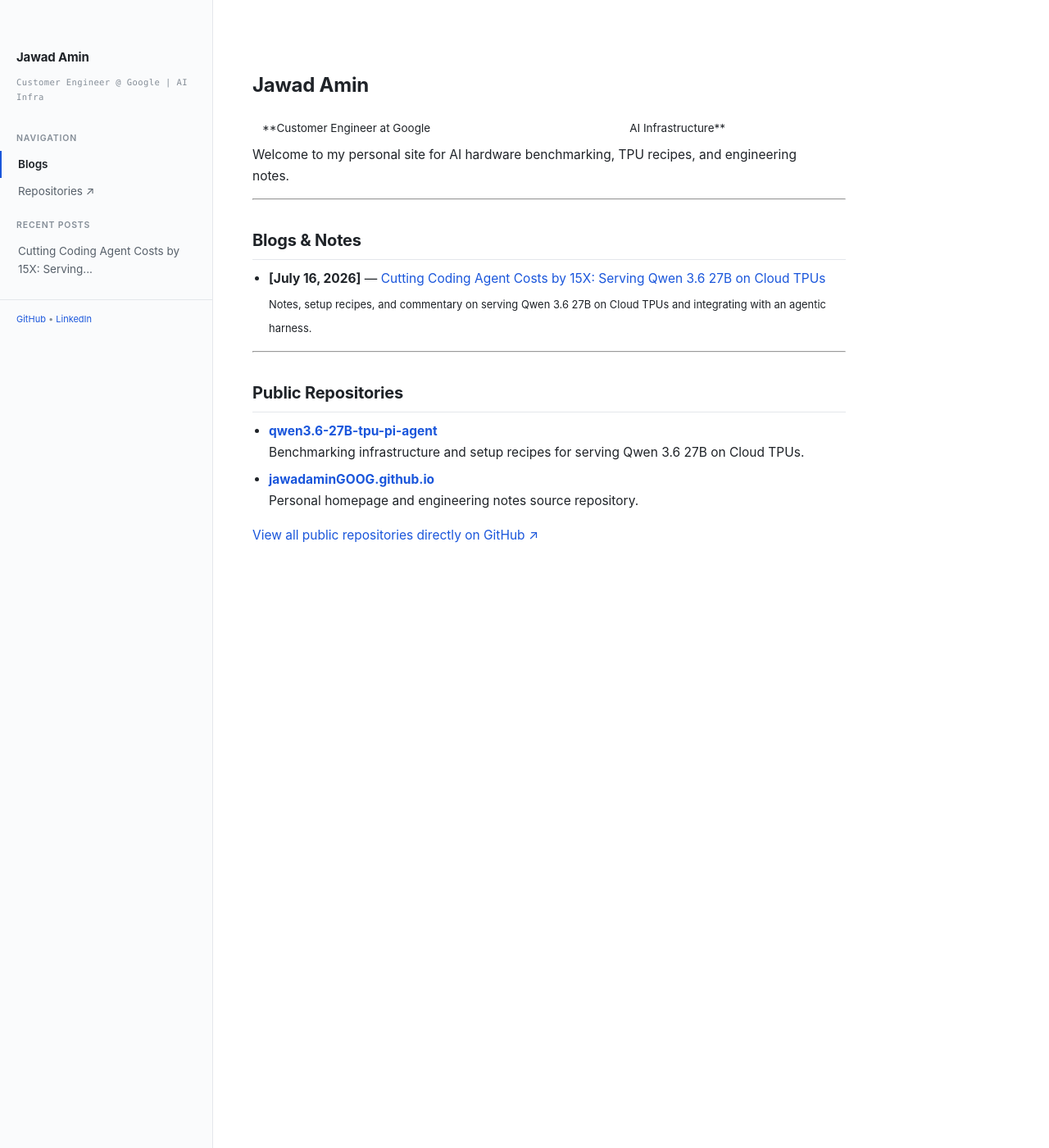
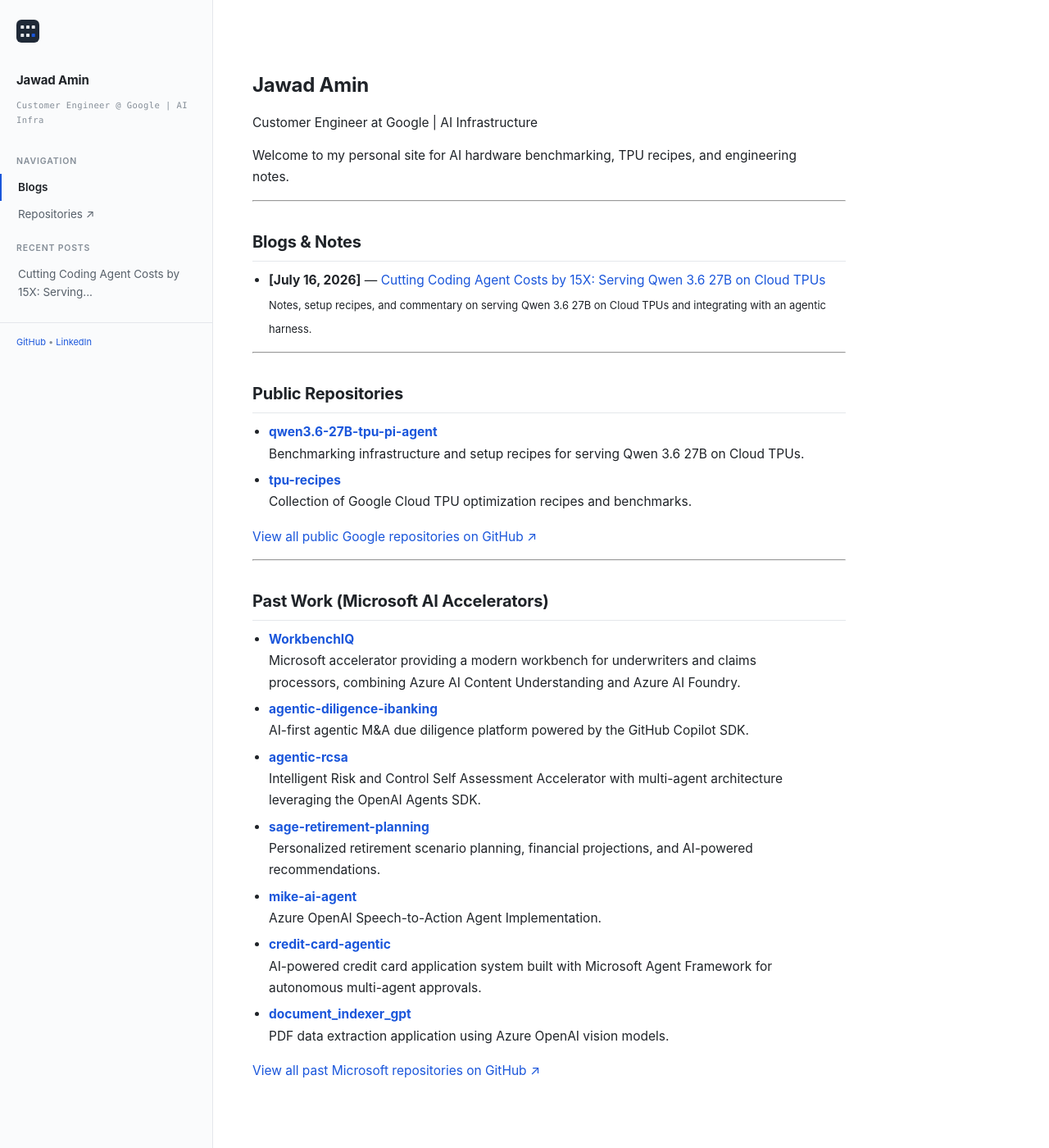
Before and after one commit to jawadaminGOOG/jawadaminGOOG.github.io, a Jekyll site: the page built from index.md, in a window 1280 px wide and 1400 px high. Shown: the whole window at 82% size. Built offline with Jekyll 4.4.1, drawn with Linux system fonts in a browser that asks for light colours.

Commit message:
Add Past Work section with Microsoft AI repositories and brand SVG logo

```diff
--- a/_layouts/default.html
+++ b/_layouts/default.html
@@ -12,6 +12,19 @@
 
   <aside class="sidebar">
     <div class="brand">
+      <div class="brand-logo">
+        <svg xmlns="http://www.w3.org/2000/svg" viewBox="0 0 32 32" width="28" height="28" style="display:block; margin-bottom:10px;">
+          <rect width="32" height="32" rx="7" fill="#1F2937"/>
+          <g fill="#E5E7EB">
+            <rect x="6" y="8" width="4.6" height="4.6" rx="1"/>
+            <rect x="13.7" y="8" width="4.6" height="4.6" rx="1"/>
+            <rect x="21.4" y="8" width="4.6" height="4.6" rx="1"/>
+            <rect x="6" y="19.4" width="4.6" height="4.6" rx="1"/>
+            <rect x="13.7" y="19.4" width="4.6" height="4.6" rx="1"/>
+          </g>
+          <rect x="21.4" y="19.4" width="4.6" height="4.6" rx="1" fill="#1A56DB"/>
+        </svg>
+      </div>
       <h1><a href="{{ '/' | relative_url }}">Jawad Amin</a></h1>
       <div class="sub">Customer Engineer @ Google | AI Infra</div>
     </div>
--- a/index.md
+++ b/index.md
@@ -5,7 +5,7 @@
 
 # Jawad Amin
 
-**Customer Engineer at Google | AI Infrastructure**
+<p class="lede">Customer Engineer at Google | AI Infrastructure</p>
 
 Welcome to my personal site for AI hardware benchmarking, TPU recipes, and engineering notes.
 
@@ -26,7 +26,28 @@
 
 * **[qwen3.6-27B-tpu-pi-agent](https://github.com/jawadaminGOOG/qwen3.6-27B-tpu-pi-agent)**
   Benchmarking infrastructure and setup recipes for serving Qwen 3.6 27B on Cloud TPUs.
-* **[jawadaminGOOG.github.io](https://github.com/jawadaminGOOG/jawadaminGOOG.github.io)**
-  Personal homepage and engineering notes source repository.
+* **[tpu-recipes](https://github.com/jawadaminGOOG/tpu-recipes)**
+  Collection of Google Cloud TPU optimization recipes and benchmarks.
 
-[View all public repositories directly on GitHub ↗](https://github.com/jawadaminGOOG?tab=repositories)
+[View all public Google repositories on GitHub ↗](https://github.com/jawadaminGOOG?tab=repositories)
+
+---
+
+## Past Work (Microsoft AI Accelerators)
+
+* **[WorkbenchIQ](https://github.com/JawadAminMSFT/WorkbenchIQ)**
+  Microsoft accelerator providing a modern workbench for underwriters and claims processors, combining Azure AI Content Understanding and Azure AI Foundry.
+* **[agentic-diligence-ibanking](https://github.com/JawadAminMSFT/agentic-diligence-ibanking)**
+  AI-first agentic M&A due diligence platform powered by the GitHub Copilot SDK.
+* **[agentic-rcsa](https://github.com/JawadAminMSFT/agentic-rcsa)**
+  Intelligent Risk and Control Self Assessment Accelerator with multi-agent architecture leveraging the OpenAI Agents SDK.
+* **[sage-retirement-planning](https://github.com/JawadAminMSFT/sage-retirement-planning)**
+  Personalized retirement scenario planning, financial projections, and AI-powered recommendations.
+* **[mike-ai-agent](https://github.com/JawadAminMSFT/mike-ai-agent)**
+  Azure OpenAI Speech-to-Action Agent Implementation.
+* **[credit-card-agentic](https://github.com/JawadAminMSFT/credit-card-agentic)**
+  AI-powered credit card application system built with Microsoft Agent Framework for autonomous multi-agent approvals.
+* **[document_indexer_gpt](https://github.com/JawadAminMSFT/document_indexer_gpt)**
+  PDF data extraction application using Azure OpenAI vision models.
+
+[View all past Microsoft repositories on GitHub ↗](https://github.com/JawadAminMSFT?tab=repositories)
```
